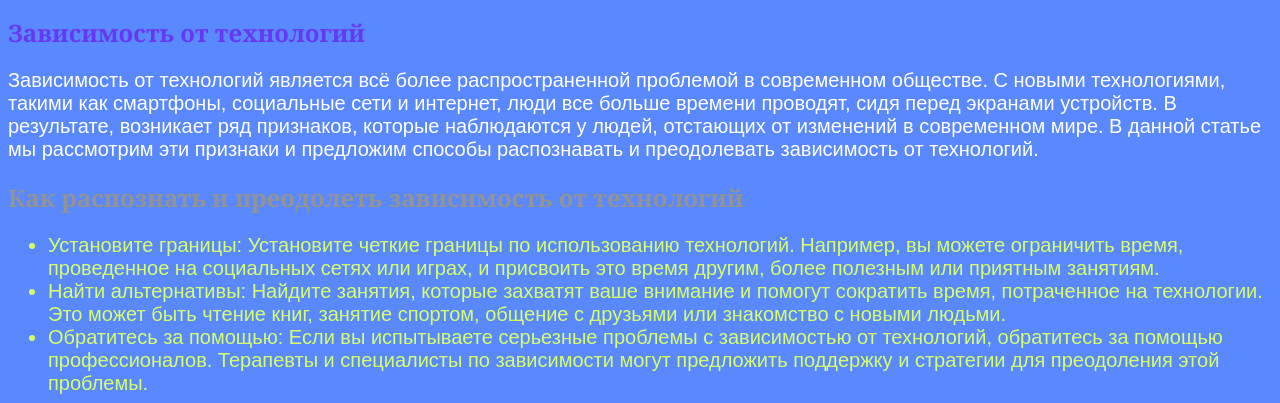
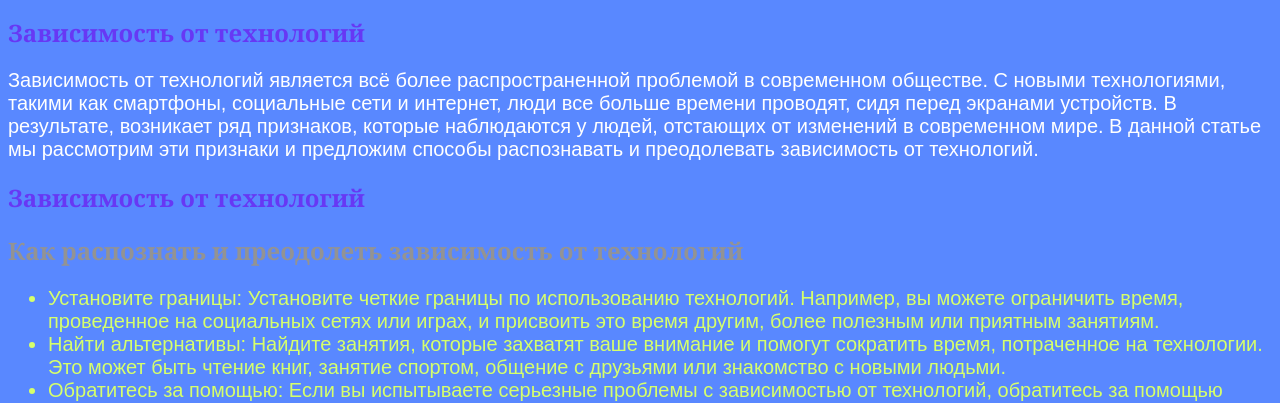
Before and after one commit to iamYadikar/----, a plain HTML site: page index.html in a window 1280 px wide. Shown: the top 403 px of the page. Drawn offline with Linux system fonts and the light colour scheme; grey boxes are pictures that could not be loaded.

Commit message:
просто

```diff
--- a/index.html
+++ b/index.html
@@ -11,6 +11,8 @@
         сидя перед экранами устройств.
         В результате, возникает ряд признаков, которые наблюдаются у людей, отстающих от изменений в современном мире.
         В данной статье мы рассмотрим эти признаки и предложим способы распознавать и преодолевать зависимость от технологий.</p>
+
+        <h1>Зависимость от технологий</h1>
 
     <h2>Как распознать и преодолеть зависимость от технологий</h2>
              <ul>
```
